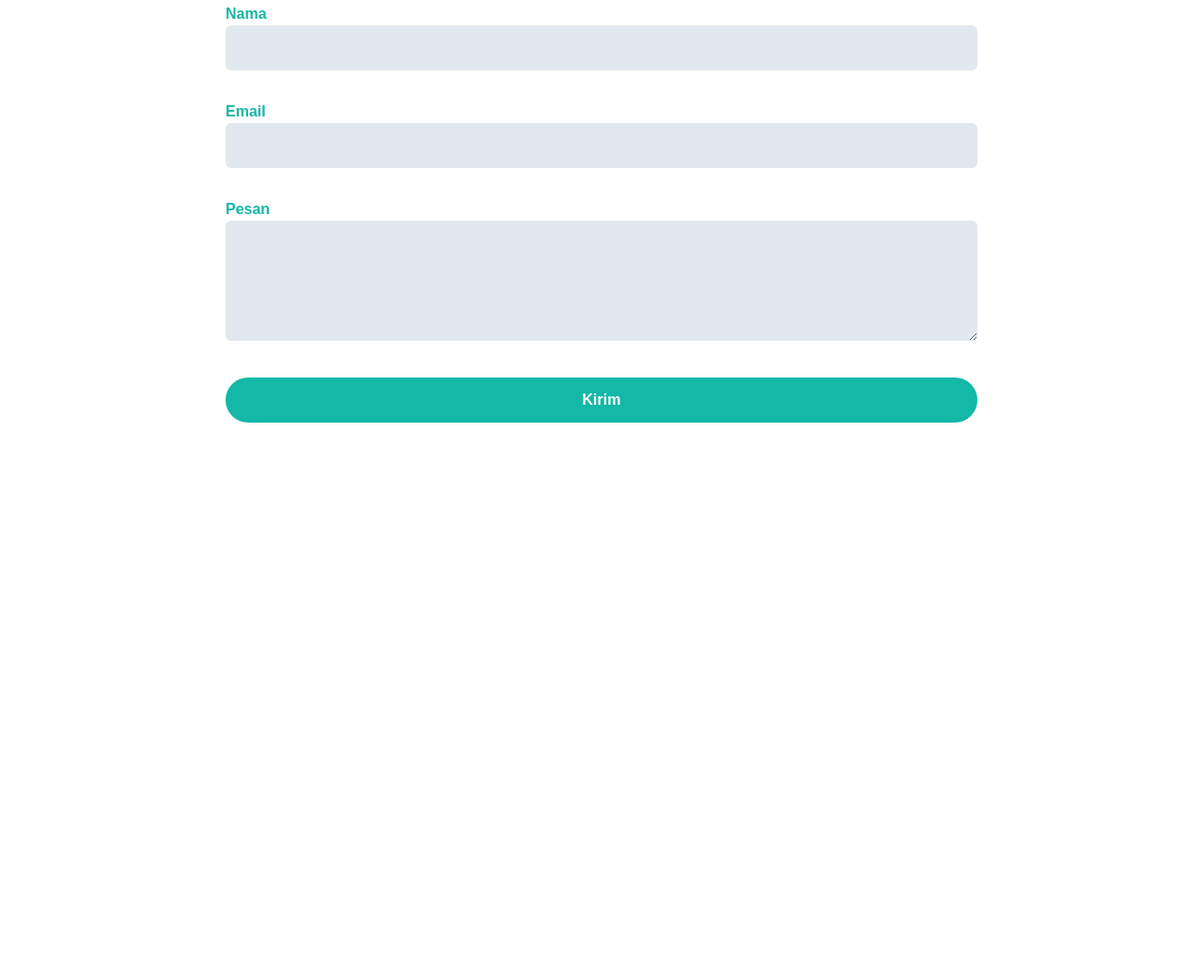
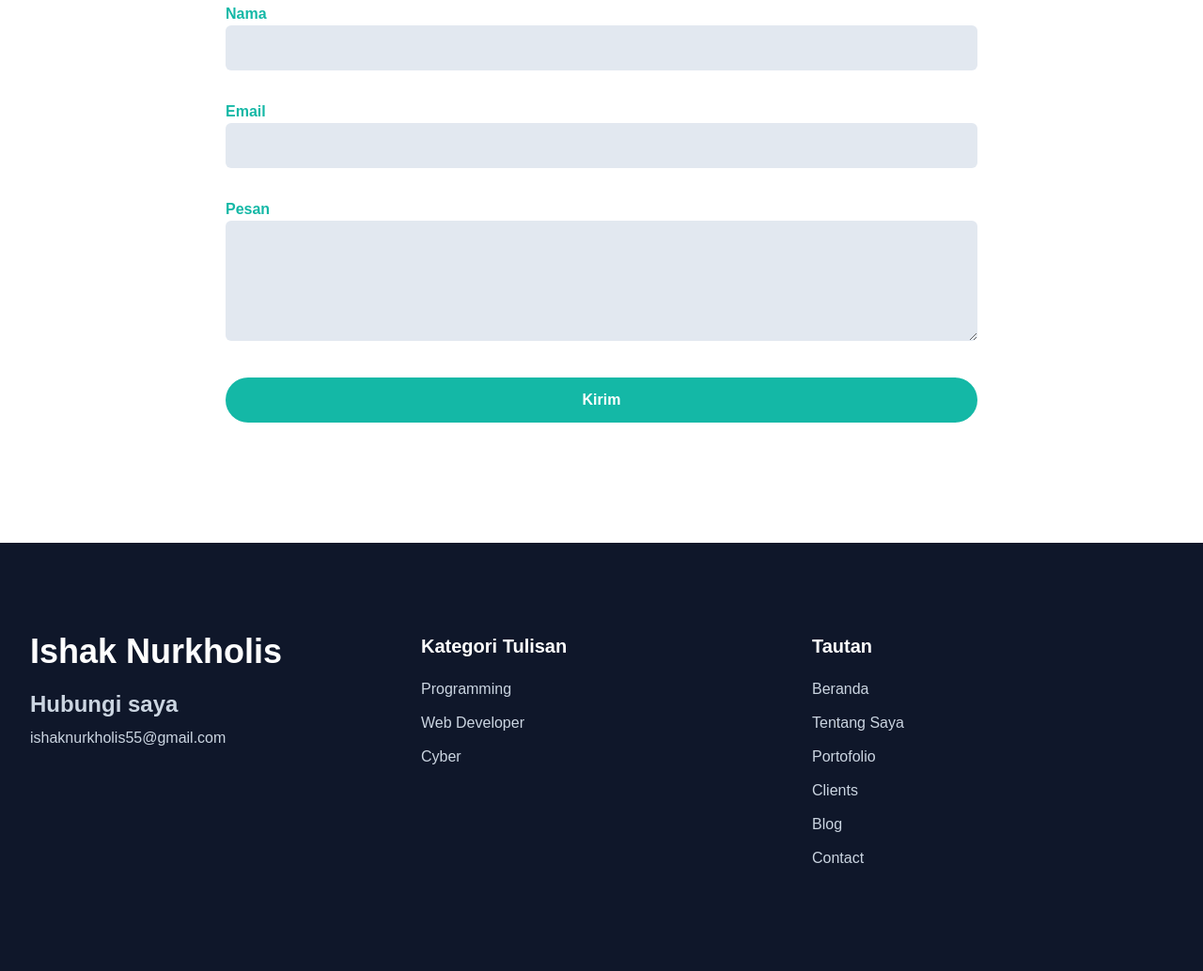
Before and after one commit to ishaknkh/Portofolio-tailwind, a website: page index.html in a window 1280 px wide. Shown: the part 4452-5486 px from the top of the page at 94% size. Before the commit the page ends 5030 px from the top, so only its background shows below. Drawn offline with Linux system fonts and the light colour scheme.

Commit message:
menambahkan footer section

```diff
--- a/index.html
+++ b/index.html
@@ -532,6 +532,95 @@
     </section>
     <!-- Contact Section End -->
 
+    <!-- Footer Section Start -->
+    <footer class="bg-dark pt-24 pb-12">
+      <div class="container">
+        <div class="flex flex-wrap">
+          <div class="w-full px-4 mb-12 text-slate-300 font-medium md:w-1/3">
+            <h2 class="font-bold text-4xl text-white mb-5">Ishak Nurkholis</h2>
+            <h3 class="font-bold text-2xl mb-2">Hubungi saya</h3>
+            <p>ishaknurkholis55@gmail.com</p>
+          </div>
+          <div class="w-full px-4 mb-12 md:w-1/3">
+            <h3 class="font-semibold text-xl text-white mb-5">
+              Kategori Tulisan
+            </h3>
+            <ul class="text-slate-300">
+              <li>
+                <a
+                  href="#"
+                  class="inline-block text-base hover:text-primary mb-3"
+                  >Programming</a
+                >
+              </li>
+              <li>
+                <a
+                  href="#"
+                  class="inline-block text-base hover:text-primary mb-3"
+                  >Web Developer</a
+                >
+              </li>
+              <li>
+                <a
+                  href="#"
+                  class="inline-block text-base hover:text-primary mb-3"
+                  >Cyber</a
+                >
+              </li>
+            </ul>
+          </div>
+          <div class="w-full px-4 mb-12 md:w-1/3">
+            <h3 class="font-semibold text-xl text-white mb-5">Tautan</h3>
+            <ul class="text-slate-300">
+              <li>
+                <a
+                  href="#home"
+                  class="inline-block text-base hover:text-primary mb-3"
+                  >Beranda</a
+                >
+              </li>
+              <li>
+                <a
+                  href="#about"
+                  class="inline-block text-base hover:text-primary mb-3"
+                  >Tentang Saya</a
+                >
+              </li>
+              <li>
+                <a
+                  href="#portofolio"
+                  class="inline-block text-base hover:text-primary mb-3"
+                  >Portofolio</a
+                >
+              </li>
+              <li>
+                <a
+                  href="#clients"
+                  class="inline-block text-base hover:text-primary mb-3"
+                  >Clients</a
+                >
+              </li>
+              <li>
+                <a
+                  href="#blog"
+                  class="inline-block text-base hover:text-primary mb-3"
+                  >Blog</a
+                >
+              </li>
+              <li>
+                <a
+                  href="#contact"
+                  class="inline-block text-base hover:text-primary mb-3"
+                  >Contact</a
+                >
+              </li>
+            </ul>
+          </div>
+        </div>
+      </div>
+    </footer>
+    <!-- Footer Section End -->
+
     <script src="/dist/js/script.js"></script>
   </body>
 </html>
```
Also changed, not shown: dist/output.css.
